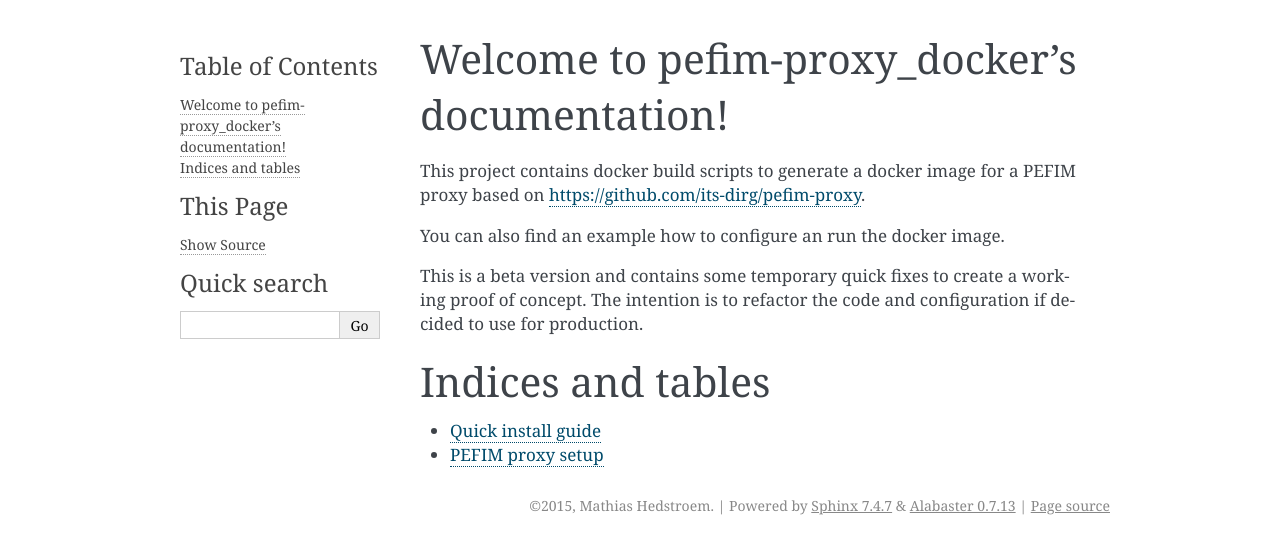
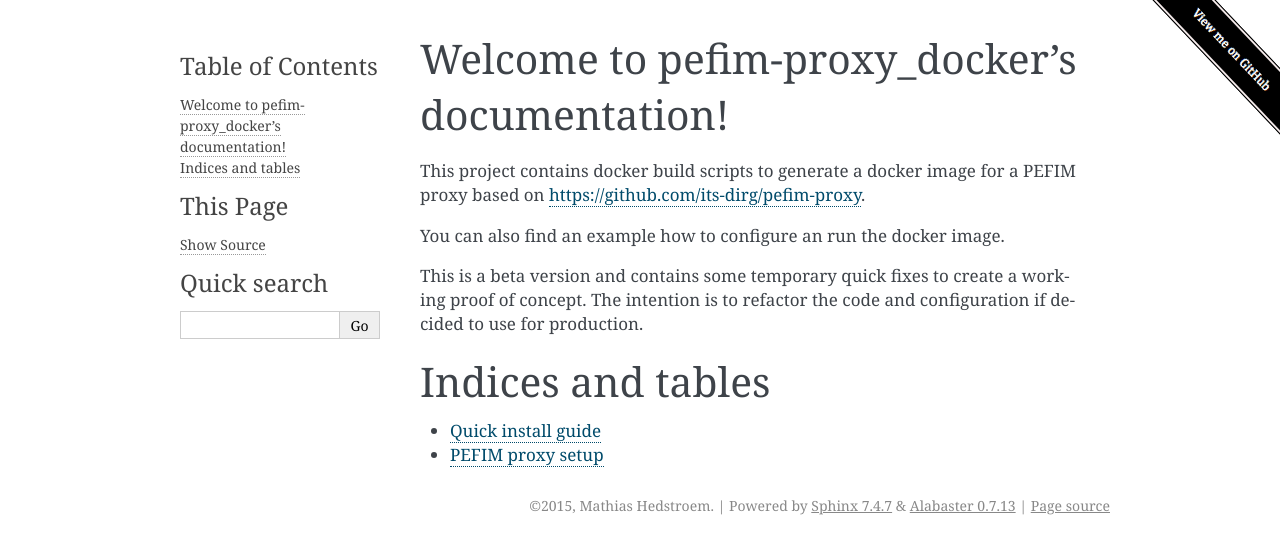
Before and after one commit to its-dirg/pefim-proxy_docker, a Sphinx documentation site: the page built from doc/index.rst, in a window 1280 px wide. Shown: the top 554 px of the page. Built offline with Sphinx 7.4.7, drawn with Linux system fonts in a browser that asks for light colours.

Commit message:
Added Github baner. Added html make.sh file

```diff
--- a/doc/index.rst
+++ b/doc/index.rst
@@ -19,3 +19,9 @@ Indices and tables
 
 * :ref:`install`
 * :ref:`configuration`
+
+.. raw:: html
+
+    <a href="https://github.com/its-dirg/pefim-proxy_docker" class="github" target="_blank">
+        <img style="position: absolute; top: 0; right: 0; border: 0;" src="_static/ViewmeonGitHub.png" alt="Fork me on GitHub"  class="github"/>
+    </a>
```
Also changed, not shown: doc/_static/ViewmeonGitHub.png (added), 1 other file.
